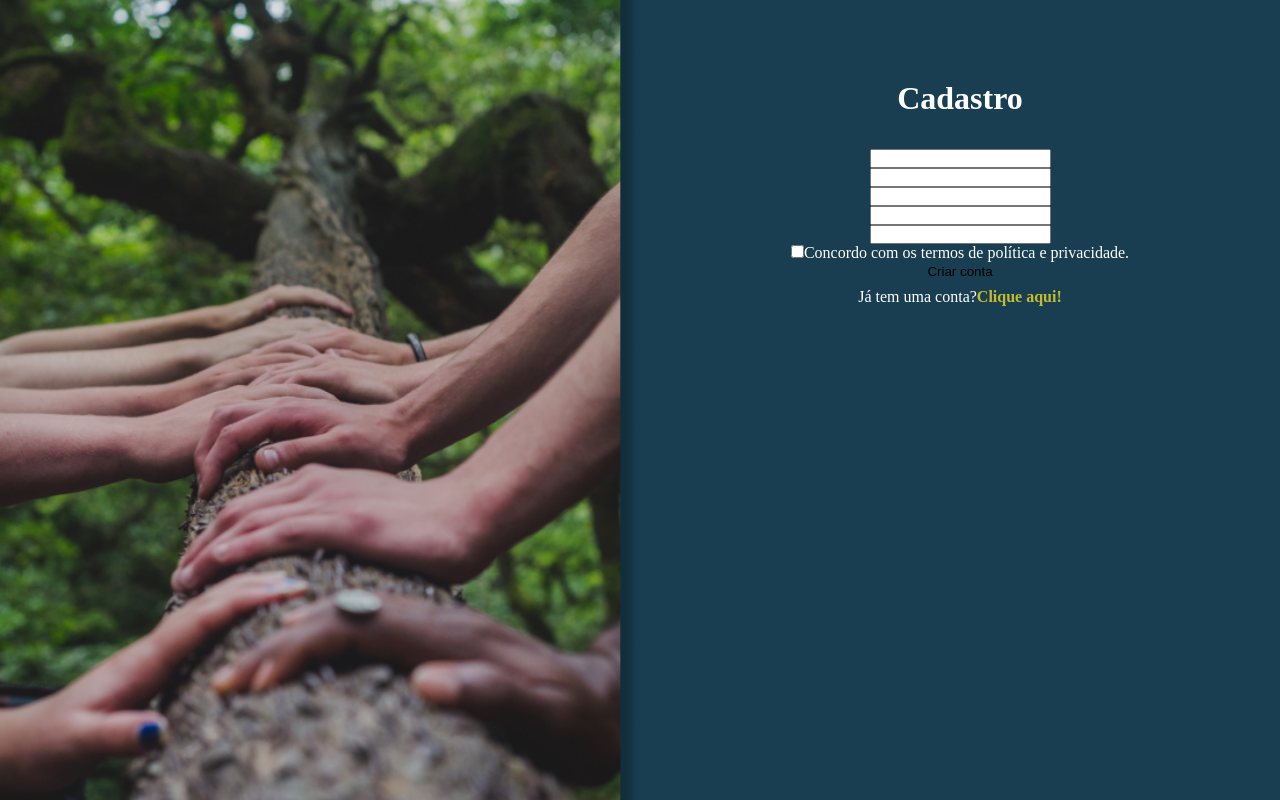
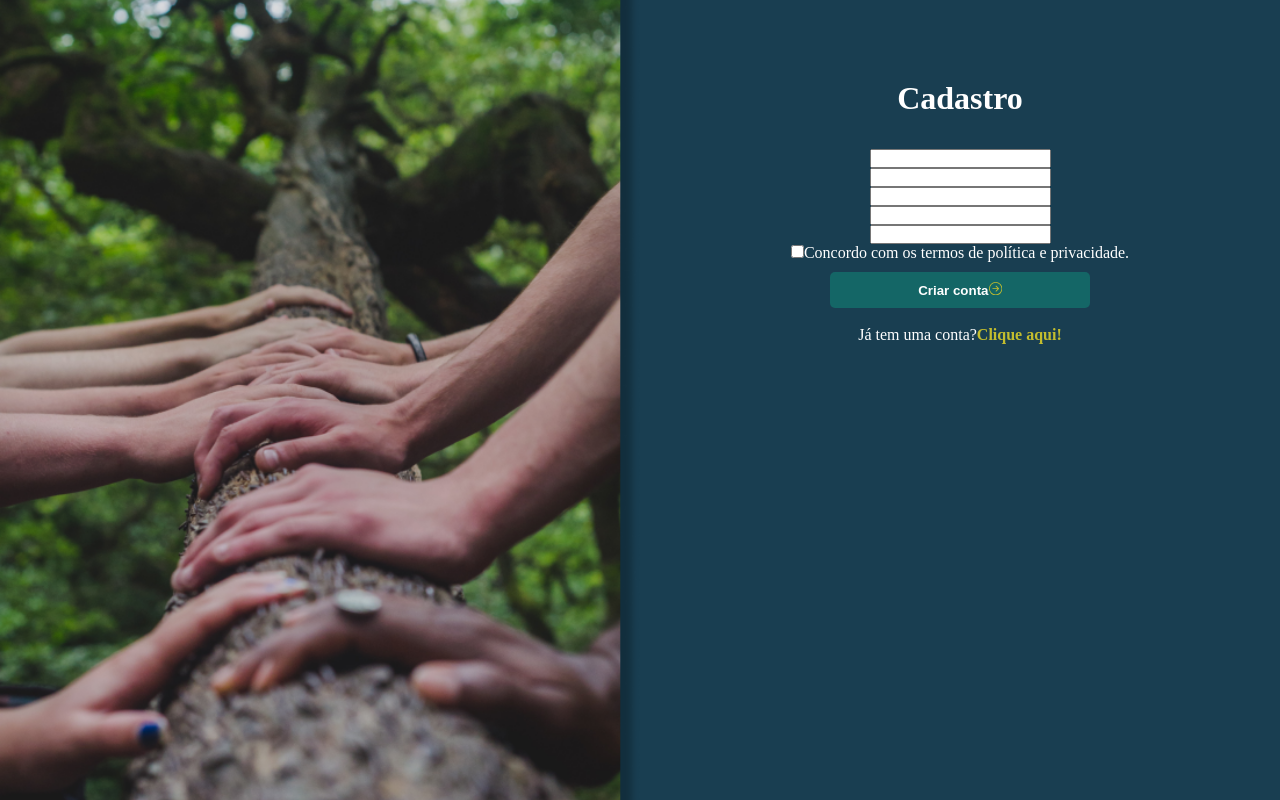
Before and after one commit to lucascortesc/m3-capstone-grupo2, a React (Create React App) app: page /register in a window 1280 px wide. Built offline with nearby package versions, Linux system fonts and the light colour scheme.

Commit message:
feat: customization button

```diff
--- a/src/Pages/Register/index.jsx
+++ b/src/Pages/Register/index.jsx
@@ -1,7 +1,8 @@
 import * as Styled from "./styles";
 
-import { Button } from "../../Components/Button";
+
 import { Link } from "react-router-dom";
+import { BsArrowRightCircle } from "react-icons/bs";
 
 export const Register = () => {
   return (
@@ -20,7 +21,7 @@ export const Register = () => {
               <input type="checkbox" id="terms" name="terms"></input>
               <label>Concordo com os termos de política e privacidade. </label>
             </div>
-            <Button>Criar conta</Button>
+            <button className="loginButton" >Criar conta<BsArrowRightCircle color="#C3BD2E" /></button>
             <p>
               Já tem uma conta?<Link to="/login">Clique aqui!</Link>
             </p>
--- a/src/Pages/Register/styles.js
+++ b/src/Pages/Register/styles.js
@@ -39,6 +39,16 @@ export const FormContainer = styled.div`
     margin: 80px 0;
     width: 340px;
     text-align: center;
+    .loginButton {
+      padding: 10px;
+      width: 260px;
+      background-color: var(--primaryColor50);
+      color: white;
+      border: none;
+      border-radius: 5px;
+      margin: 10px auto;
+      font-weight: bold;
+    }
 
     h1 {
       margin-bottom: 32px;
```
